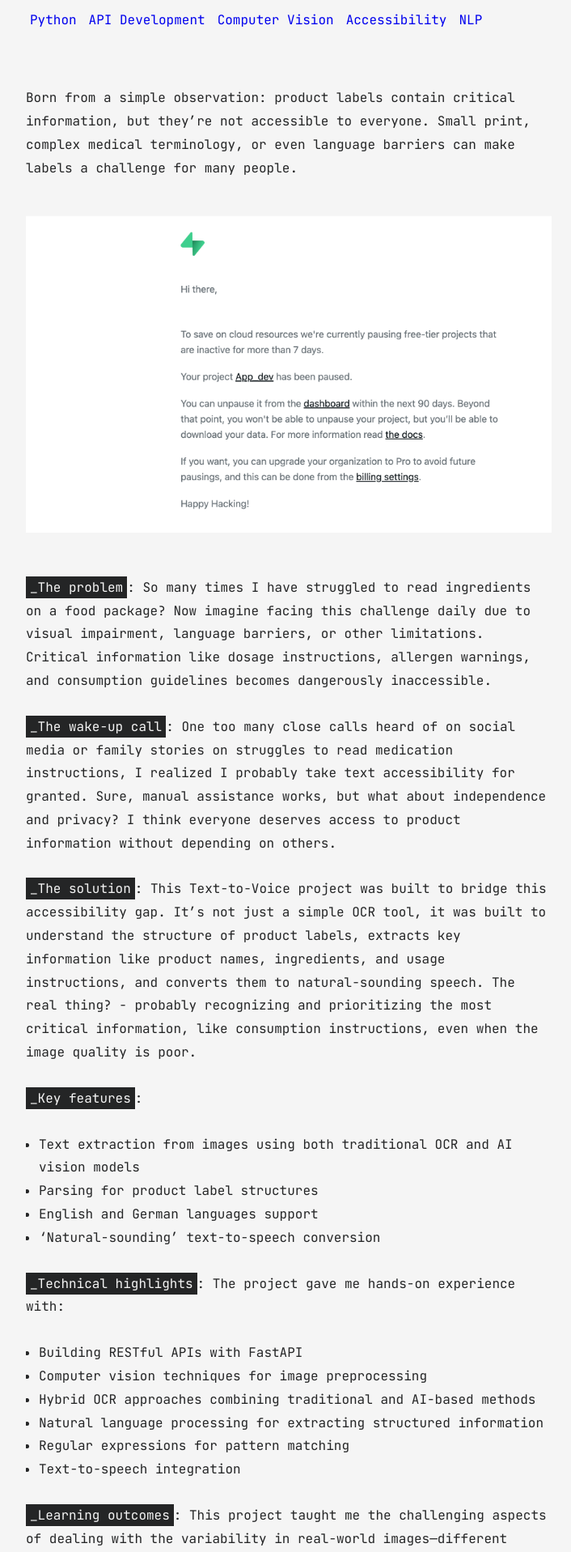
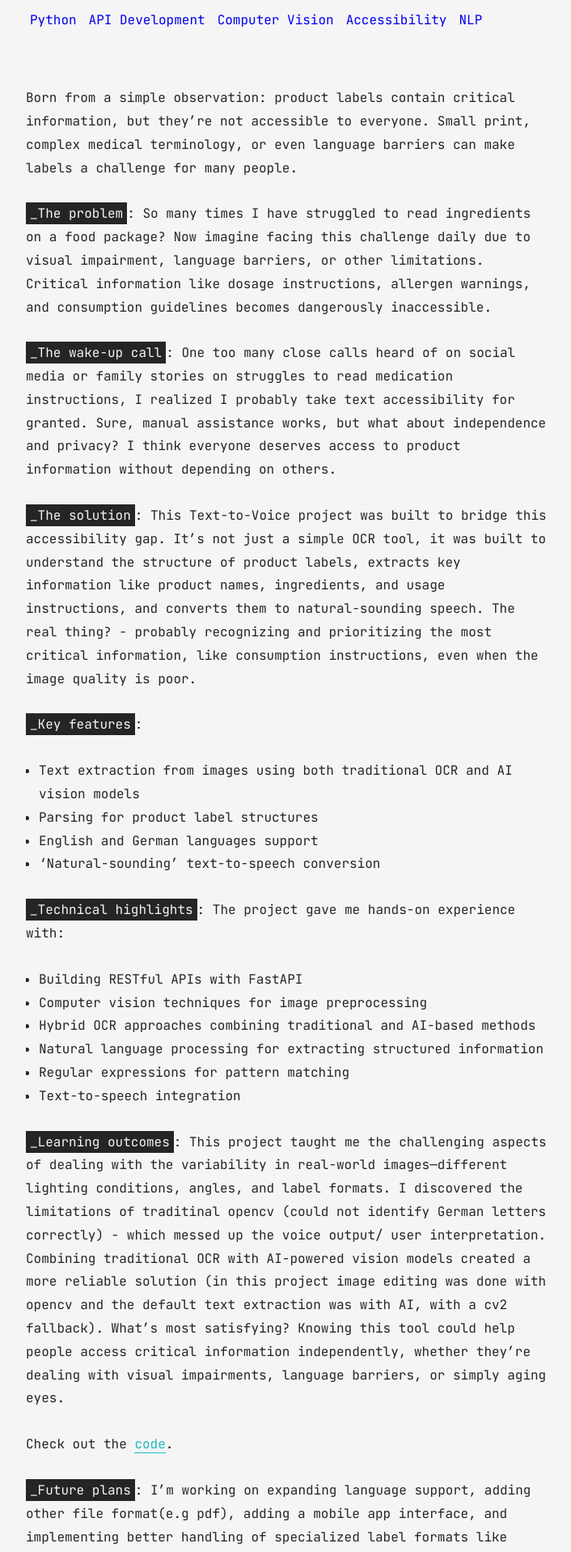
Before and after one commit to belladoeswork/belladoeswork.github.io, a Jekyll site: the page built from _posts/2024-12-18-text_to_voice.md, in a window 1280 px wide. Shown: the part 318-2235 px from the top of the page at 81% size, without its empty margins (283-989 px from the left). Built offline with Jekyll 4.4.1, drawn with Linux system fonts in a browser that asks for light colours.

Commit message:
another blog added updated

```diff
--- a/_posts/2024-12-18-text_to_voice.md
+++ b/_posts/2024-12-18-text_to_voice.md
@@ -5,8 +5,6 @@ categories: ["Python", "API Development", "Computer Vision", "Accessibility", "N
 ---
 
 Born from a simple observation: product labels contain critical information, but they're not accessible to everyone. Small print, complex medical terminology, or even language barriers can make labels a challenge for many people.
-
-<img src="/assets/images/email.png" />
 
 `_The problem`:
 So many times I have struggled to read ingredients on a food package? Now imagine facing this challenge daily due to visual impairment, language barriers, or other limitations. Critical information like dosage instructions, allergen warnings, and consumption guidelines becomes dangerously inaccessible.
```
